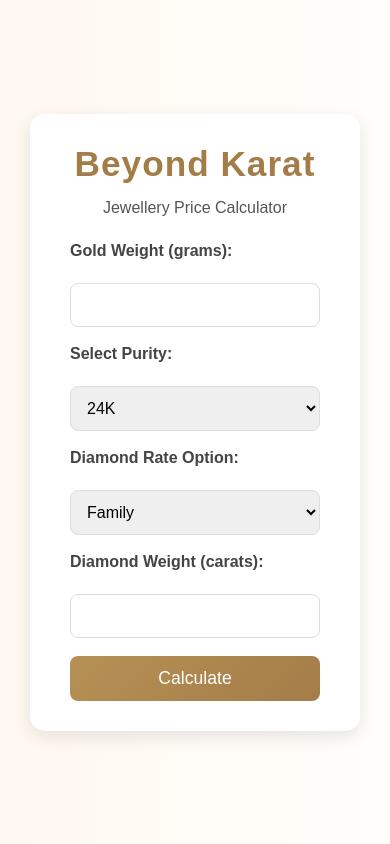
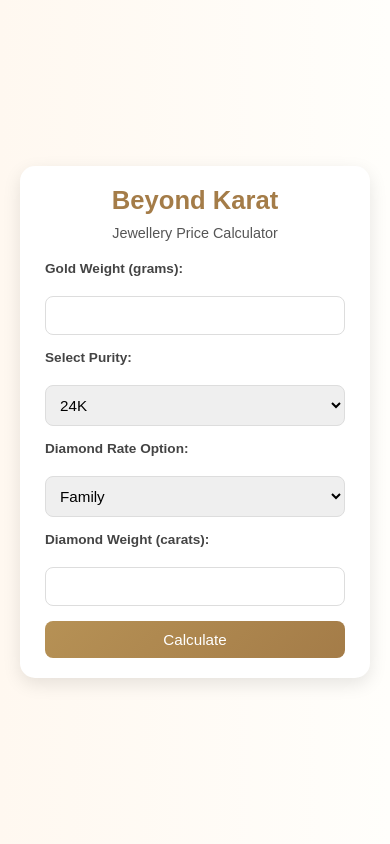
Before and after one commit to Dhyey1606/jewellery-calculator, a Flask app: page / in a window 390 px wide. Run offline with Flask 3, Linux system fonts and the light colour scheme.

Commit message:
Made website responsive for mobile (index.html updated)

```diff
--- a/templates/index.html
+++ b/templates/index.html
@@ -1,4 +1,4 @@
-<!DOCTYPE html>
+<!-- <!DOCTYPE html>
 <html lang="en">
 <head>
     <meta charset="UTF-8">
@@ -91,33 +91,6 @@
         <h1>Beyond Karat</h1>
         <p>Jewellery Price Calculator</p>
 
-        <!-- <form method="POST">
-            <label for="weight">Gold Weight (grams):</label>
-            <input type="number" step="0.01" id="weight" name="weight" required
-                value="{{ request.form.get('weight', '') }}">
-
-            <label for="purity">Select Purity:</label>
-            <select id="purity" name="purity" required>
-                {% for k, v in purity_multipliers.items() %}
-                <option value="{{ k }}" {% if request.form.get('purity') == k %}selected{% endif %}>{{ k }}</option>
-                {% endfor %}
-            </select>
-
-            <label for="diamond">Diamond Weight (carats):</label>
-            <input type="number" step="0.01" id="diamond_carat" name="diamond_carat" required
-                value="{{ request.form.get('diamond_carat', '') }}">
-
-            <button type="submit">Calculate</button>
-        </form>
-
-        {% if total_price %}
-        <div class="result">
-        💎 Estimated Price: ₹ {{ total_price }}<br>
-        (Purity: {{ purity }}, Gold Rate/g: ₹ {{ gold_rate }})
-        </div>
-        {% endif %}
-    </div> -->
-
     <form method="POST">
     <label for="weight">Gold Weight (grams):</label>
     <input type="number" step="0.01" id="weight" name="weight" required
@@ -176,4 +149,163 @@ document.addEventListener("DOMContentLoaded", function() {
 </script>
 
 </body>
+</html> -->
+
+<!DOCTYPE html>
+<html lang="en">
+<head>
+    <meta charset="UTF-8">
+    <meta name="viewport" content="width=device-width, initial-scale=1.0">
+    <title>Beyond Karat</title>
+    <style>
+        * { margin: 0; padding: 0; box-sizing: border-box; }
+
+        body {
+            font-family: "Poppins", sans-serif;
+            background: linear-gradient(to right, #fff8f0, #fffefb);
+            color: #333;
+            min-height: 100vh;
+            display: flex;
+            justify-content: center;
+            align-items: center;
+            padding: 20px;
+        }
+
+        .container {
+            background: #fff;
+            padding: 20px 25px;
+            border-radius: 15px;
+            width: 100%;
+            max-width: 600px;
+            box-shadow: 0px 6px 18px rgba(0, 0, 0, 0.1);
+            text-align: center;
+        }
+
+        h1 {
+            font-size: 2rem;
+            margin-bottom: 10px;
+            color: #a47c48;
+        }
+
+        p { margin-bottom: 20px; color: #555; font-size: 1rem; }
+
+        form {
+            display: flex;
+            flex-direction: column;
+            gap: 15px;
+            text-align: left;
+        }
+
+        label { font-weight: 600; margin-bottom: 5px; color: #444; font-size: 0.95rem; }
+
+        input, select {
+            padding: 12px;
+            border: 1px solid #ddd;
+            border-radius: 8px;
+            outline: none;
+            font-size: 1rem;
+            width: 100%;
+        }
+
+        input:focus, select:focus { border: 1px solid #a47c48; }
+
+        button {
+            background: linear-gradient(135deg, #b69155, #a47c48);
+            color: white;
+            padding: 12px;
+            border: none;
+            border-radius: 8px;
+            font-size: 1rem;
+            cursor: pointer;
+            transition: transform 0.2s, background 0.3s;
+            width: 100%;
+        }
+
+        button:hover {
+            transform: scale(1.02);
+            background: linear-gradient(135deg, #caa567, #a47c48);
+        }
+
+        .result {
+            margin-top: 20px;
+            padding: 15px;
+            border-radius: 12px;
+            background: #fff8f0;
+            border: 1px solid #f1e3d3;
+            font-size: 1rem;
+            color: #333;
+            font-weight: 600;
+            text-align: center;
+        }
+
+        /* 📱 Mobile tweaks */
+        @media (max-width: 480px) {
+            h1 { font-size: 1.6rem; }
+            p { font-size: 0.9rem; }
+            label { font-size: 0.85rem; }
+            input, select, button { font-size: 0.95rem; padding: 10px; }
+        }
+    </style>
+</head>
+<body>
+    <div class="container">
+        <h1>Beyond Karat</h1>
+        <p>Jewellery Price Calculator</p>
+
+        <form method="POST">
+            <label for="weight">Gold Weight (grams):</label>
+            <input type="number" step="0.01" id="weight" name="weight" required
+                value="{{ request.form.get('weight', '') }}">
+
+            <label for="purity">Select Purity:</label>
+            <select id="purity" name="purity" required>
+                {% for k, v in purity_multipliers.items() %}
+                <option value="{{ k }}" {% if request.form.get('purity') == k %}selected{% endif %}>{{ k }}</option>
+                {% endfor %}
+            </select>
+
+            <label for="diamond_rate_option">Diamond Rate Option:</label>
+            <select id="diamond_rate_option" name="diamond_rate_option" required onchange="toggleManualDiamond(this.value)">
+                {% for k, v in diamond_rates.items() %}
+                <option value="{{ k }}" {% if request.form.get('diamond_rate_option') == k %}selected{% endif %}>
+                    {{ k }}
+                </option>
+                {% endfor %}
+            </select>
+
+            <div id="manual_diamond_div" style="display: none; margin-top:10px;">
+                <label for="diamond_rate_manual">Enter Diamond Rate Manually:</label>
+                <input type="number" step="0.01" id="diamond_rate_manual" name="diamond_rate_manual"
+                    value="{{ request.form.get('diamond_rate_manual', '') }}">
+            </div>
+
+            <label for="diamond_carat">Diamond Weight (carats):</label>
+            <input type="number" step="0.01" id="diamond_carat" name="diamond_carat" required
+                value="{{ request.form.get('diamond_carat', '') }}">
+
+            <button type="submit">Calculate</button>
+        </form>
+
+        {% if total_price %}
+        <div class="result">
+        💎 Estimated Price: ₹ {{ total_price }}<br>
+        (Purity: {{ purity }}, Gold Rate/g: ₹ {{ gold_rate }})
+        </div>
+        {% endif %}
+    </div>
+
+<script>
+function toggleManualDiamond(value) {
+    const manualDiv = document.getElementById('manual_diamond_div');
+    if (value === "Manual") {
+        manualDiv.style.display = 'block';
+    } else {
+        manualDiv.style.display = 'none';
+    }
+}
+document.addEventListener("DOMContentLoaded", function() {
+    toggleManualDiamond(document.getElementById('diamond_rate_option').value);
+});
+</script>
+</body>
 </html>
```
